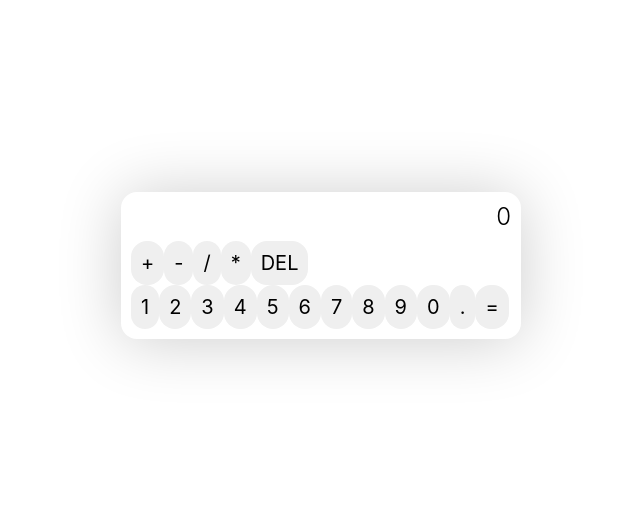
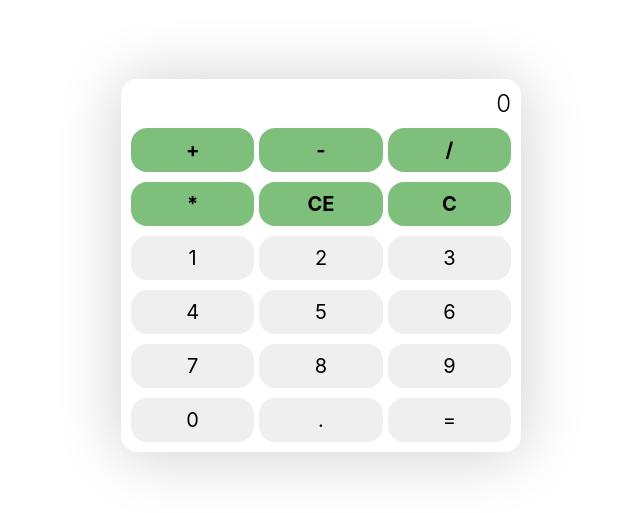
Before and after one commit to mhassanrahi/calculator, a React (Create React App) app: page / in a window 1280 px wide. Shown: the part 135-648 px from the top of the page, without its empty margins (319-959 px from the left). Built offline with nearby package versions, Linux system fonts and the light colour scheme.

Commit message:
* Added clear all button

```diff
--- a/src/App.js
+++ b/src/App.js
@@ -23,13 +23,17 @@ const App = () => {
   };
 
   const calculate = () => setCalculation(eval(calculation).toString());
-  const deleteLastValue = () => {
+  const clearEntry = () => {
     if (calculation !== "") {
       const value = calculation.slice(0, -1);
       setCalculation(value);
     }
   };
-  const digits = () => {
+  const clearAll = () => {
+    setCalculation("");
+    setResult("");
+  };
+  const renderDigits = () => {
     const digitButtons = [];
     for (let i = 1; i < 10; i++) {
       digitButtons.push(
@@ -52,26 +56,26 @@ const App = () => {
           {calculation || 0}
         </div>
 
-        <div className="operators">
-          <button className="" onClick={() => updateCalculation("+")}>
+        <div className="keypad">
+          <button className="operator" onClick={() => updateCalculation("+")}>
             +
           </button>
-          <button className="" onClick={() => updateCalculation("-")}>
+          <button className="operator" onClick={() => updateCalculation("-")}>
             -
           </button>
-          <button className="" onClick={() => updateCalculation("/")}>
+          <button className="operator" onClick={() => updateCalculation("/")}>
             /
           </button>
-          <button className="" onClick={() => updateCalculation("*")}>
+          <button className="operator" onClick={() => updateCalculation("*")}>
             *
           </button>
-          <button className="" onClick={deleteLastValue}>
-            DEL
+          <button className="operator" onClick={clearEntry}>
+            CE
           </button>
-        </div>
-
-        <div className="digits">
-          {digits()}
+          <button className="operator" onClick={clearAll}>
+            C
+          </button>
+          {renderDigits()}
           <button onClick={() => updateCalculation("0")}>0</button>
           <button onClick={() => updateCalculation(".")}>.</button>
           <button onClick={calculate}>=</button>
```
